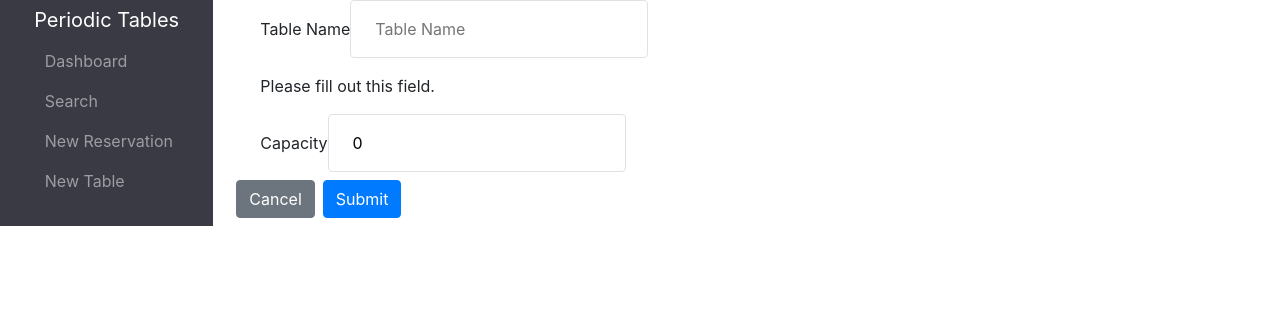
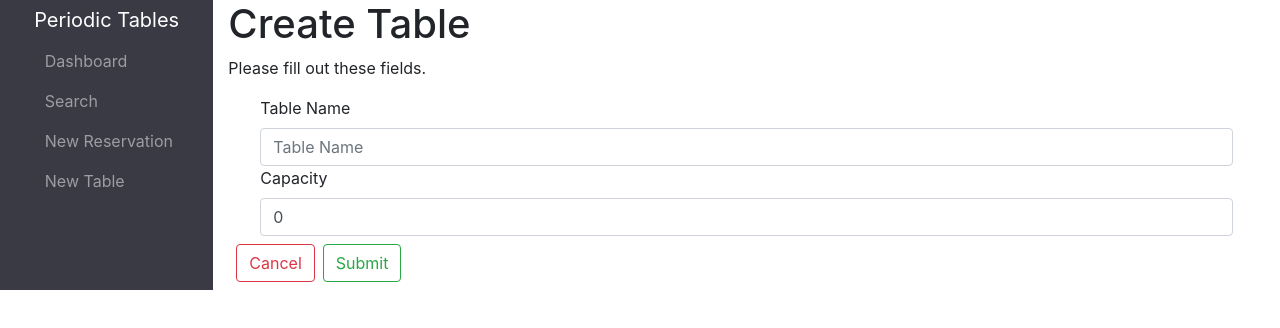
Before and after one commit to shirenekboyd/restaurant-reservations-project, a React (Create React App) app in the folder front-end/: page /tables/new in a window 1280 px wide. Shown: the top 328 px of the page. Built offline with nearby package versions, Linux system fonts and the light colour scheme; no server answers; a web font is replaced by a local one.

Commit message:
edited the styling of buttons and forms

```diff
--- a/front-end/src/dashboard/Dashboard.js
+++ b/front-end/src/dashboard/Dashboard.js
@@ -82,6 +82,9 @@ function Dashboard({ date }) {
       .then(loadDashboard)
       .then(loadTables)
   }
+// let filteredReservations = reservations.filter((reservation) => {
+//   return reservation.status !== "finished" && reservation.status
+// !== "cancelled"})
 
   const reservationsTable = reservations.map((reservation) => {
     const { reservation_id } = reservation;
@@ -103,10 +106,10 @@ function Dashboard({ date }) {
                 //   statusChanger(reservation.reservation_id, "seated")
                 // }
                 type="button"
-                className="btn btn-light"
+                className="btn btn-outline-success m-2"
               >
                 <a
-                  className="btn btn-primary"
+                  //className="btn btn-outline-success"
                   href={`/reservations/${reservation.reservation_id}/seat`}
                 >
                   Seat
@@ -114,7 +117,7 @@ function Dashboard({ date }) {
               </button>
 
               <a
-                className="btn btn-primary"
+                className="btn btn-outline-warning m-2"
                 href={`/reservations/${reservation.reservation_id}/edit`}
               >
                 Edit
@@ -186,21 +189,21 @@ function Dashboard({ date }) {
           <button
             onClick={() => handleClick(previous(date))}
             type="button"
-            className="btn btn-dark"
+            className="btn btn-outline-info"
           >
             Previous
           </button>
           <button
             onClick={() => history.push(`/dashboard`)}
             type="button"
-            className="btn btn-dark"
+            className="btn btn-outline-info"
           >
             Today
           </button>
           <button
             onClick={() => handleClick(next(date))}
             type="button"
-            className="btn btn-dark"
+            className="btn btn-outline-info"
           >
             Next
           </button>
--- a/front-end/src/dashboard/Finish.js
+++ b/front-end/src/dashboard/Finish.js
@@ -1,33 +1,33 @@
-import React from "react";
-import { useHistory } from "react-router-dom";
-import { deleteTable } from "../utils/api";
+// import React from "react";
+// import { useHistory } from "react-router-dom";
+// import { deleteTable } from "../utils/api";
 
-function Finish({ table_id }) {
-  const history = useHistory();
+// function Finish({ table_id }) {
+//   const history = useHistory();
 
-  async function handleClick(e) {
-    // if (
-    //   window.confirm(
-    //     "Is this table ready to seat new guests? This cannot be undone."
-    //   )
-    // ) {
-    //   const abortController = new AbortController();
-    //   await deleteTable(table_id, abortController.signal);
-    //   history.push("/");
-    //   return () => abortController.abort();
-    // }
-  }
+//   async function handleClick(e) {
+//     // if (
+//     //   window.confirm(
+//     //     "Is this table ready to seat new guests? This cannot be undone."
+//     //   )
+//     // ) {
+//     //   const abortController = new AbortController();
+//     //   await deleteTable(table_id, abortController.signal);
+//     //   history.push("/");
+//     //   return () => abortController.abort();
+//     // }
+//   }
 
-  return (
-    <button
-      onClick={(e) => handleClick(e)}
-      data-table-id-finish={table_id}
-      type="button"
-      className="btn btn-light"
-    >
-      Finish
-    </button>
-  );
-}
+//   return (
+//     <button
+//       onClick={(e) => handleClick(e)}
+//       data-table-id-finish={table_id}
+//       type="button"
+//       className="btn btn-outline-dark"
+//     >
+//       Finish
+//     </button>
+//   );
+// }
 
-export default Finish;
+// export default Finish;
--- a/front-end/src/dashboard/Tables.js
+++ b/front-end/src/dashboard/Tables.js
@@ -34,7 +34,7 @@ function Tables({ onFinish, tables = [] }) {
             {table.reservation_id ? (
               <button
                 type="button"
-                className="btn btn-outline-info"
+                className="btn btn-outline-dark"
                 data-table-id-finish={table.table_id}
                 data-reservation-id-finish={table.reservation_id}
                 onClick={finishHandler}
--- a/front-end/src/reservations/Cancel.js
+++ b/front-end/src/reservations/Cancel.js
@@ -24,7 +24,7 @@ function Cancel({reservation_id}) {
       onClick={(e) => handleClick(e)}
       reservation-id-cancel={reservation_id}
       type="button"
-      className="btn btn-light"
+      className="btn btn-outline-danger"
     >
       Cancel
     </button>
--- a/front-end/src/reservations/Form.js
+++ b/front-end/src/reservations/Form.js
@@ -138,12 +138,12 @@ function Form({submitHandler, initialState = {
         <button
           onClick={() => history.goBack()}
           type="button"
-          className="btn btn-secondary m-2"
+          className="btn btn-outline-danger m-2"
         >
           Cancel
         </button>
         {/*Submit button when clicked saves the new reservation, then displays the /dashboard page for the date of the new reservation */}
-        <button className="btn btn-primary" type="submit" value="Submit">
+        <button className="btn btn-outline-success" type="submit" value="Submit">
           Submit
         </button>
       </form>
--- a/front-end/src/reservations/Seat.js
+++ b/front-end/src/reservations/Seat.js
@@ -142,8 +142,8 @@ function Seat() {
               </select>
             </div>
           </div>
-          <button type="button" className="btn btn-secondary m-2" onClick={() => history.goBack()}>Cancel</button>
-          <button type="submit" className="btn btn-primary">Submit</button>
+          <button type="button" className="btn btn-outline-danger m-2" onClick={() => history.goBack()}>Cancel</button>
+          <button type="submit" className="btn btn-outline-success">Submit</button>
         </fieldset>
       </form>
     </main>
--- a/front-end/src/search/Search.js
+++ b/front-end/src/search/Search.js
@@ -78,7 +78,7 @@ function Search() {
             className="btn btn-primary"
             onClick={(e) => handleClick(reservation.reservation_id, "cancelled")}
             type="button"
-            class="btn btn-light"
+            className="btn btn-light"
             data-reservation-id-cancel={reservation.reservation_id}
           >
             Cancel
@@ -105,7 +105,7 @@ function Search() {
             placeholder="Enter a phone number"
             onChange={changeHandler}
           />
-          <button type="submit" className="btn btn-primary">
+          <button type="submit" className="btn btn-outline-primary m-2">
             Find
           </button>
         </form>
--- a/front-end/src/tables/CreateTables.js
+++ b/front-end/src/tables/CreateTables.js
@@ -43,39 +43,42 @@ function CreateTables() {
     <div>
       <ErrorAlert error={error} />
       <form className="form w-full max-w-lg" onSubmit={(e) => submitHandler(e)}>
+        <h1>Create Table</h1>
+      <p className="text-red-500 text-xs italic">
+              Please fill out these fields.
+            </p>
         <div className="flex flex-wrap mx-3 mb-6">
           <div className="w-full md:w-1/2 px-3 mb-6 md:mb-0">
             <label
               className="block uppercase tracking-wide text-gray-700 text-xs font-bold mb-2"
-              htmlFor="grid-first-name"
+              htmlFor="table_name"
             >
               Table Name
             </label>
             <input
               name="table_name"
-              className="appearance-none block w-full bg-gray-200 text-gray-700 border border-red-500 rounded py-3 px-4 mb-3 leading-tight focus:outline-none focus:bg-white"
-              id="table_name-"
+              className="form-control"
+              id="table_name"
               type="text"
               value={table.table_name}
               placeholder="Table Name"
+              aria-label="Table Name"
               onChange={(e) => changeHandler(e)}
               required
             />
-            <p className="text-red-500 text-xs italic">
-              Please fill out this field.
-            </p>
+
           </div>
           <div className="w-full md:w-1/2 px-3 mb-6 md:mb-0">
             <label
               className="block uppercase tracking-wide text-gray-700 text-xs font-bold mb-2"
-              htmlFor="grid-last-name"
+              htmlFor="capacity"
             >
               Capacity
             </label>
             <input
               name="capacity"
-              className="appearance-none block w-full bg-gray-200 text-gray-700 border border-gray-200 rounded py-3 px-4 leading-tight focus:outline-none focus:bg-white focus:border-gray-500"
-              id="last-name"
+              className="form-control"
+              id="capacity"
               type="number"
               min="1"
               value={table.capacity}
@@ -88,12 +91,12 @@ function CreateTables() {
         <button
           onClick={() => history.goBack()}
           type="button"
-          className="btn btn-secondary m-2"
+          className="btn btn-outline-danger m-2"
         >
           Cancel
         </button>
 
-        <button className="btn btn-primary" type="submit" value="Submit">Submit</button>
+        <button className="btn btn-outline-success" type="submit" value="Submit">Submit</button>
       </form>
     </div>
   );
```
Also changed, not shown: 1 other file (tests, documents, lock files or other folders).
